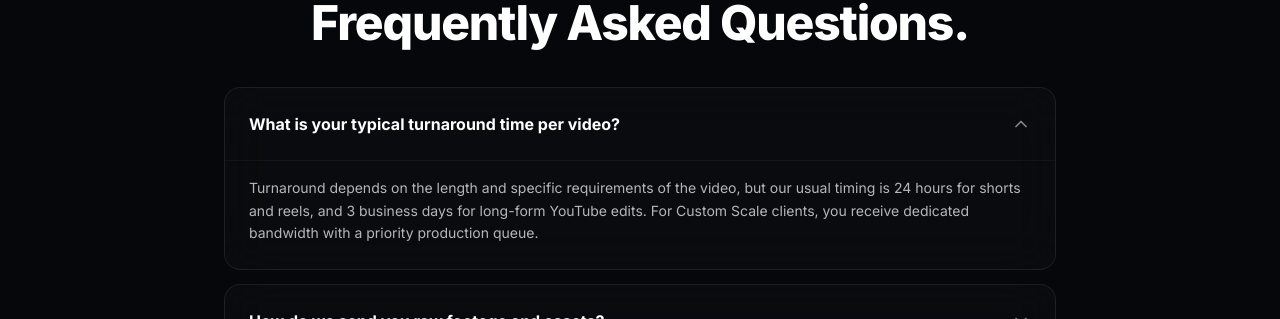
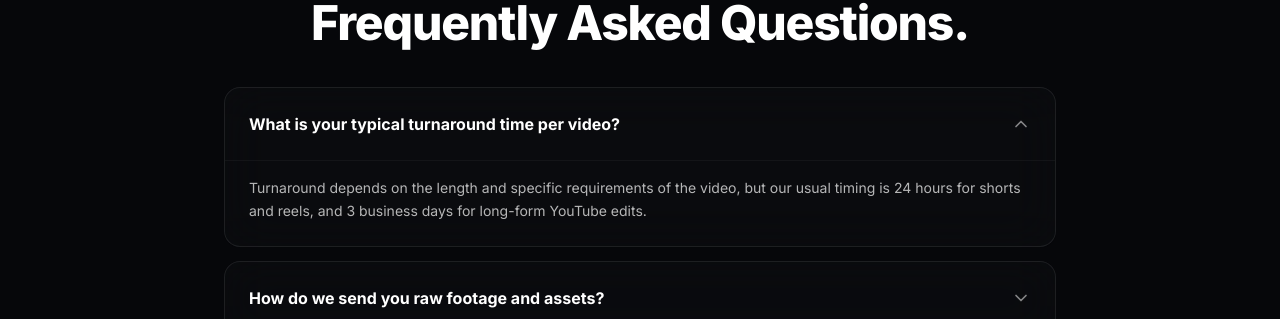
Before and after one commit to harzhx/harzh-agency, a React (Vite) app: page / in a window 1280 px wide. Shown: the part 6839-7158 px from the top of the page. Built offline with nearby package versions, Linux system fonts and the light colour scheme; no server answers.

Commit message:
Streamline FAQ Q1 turnaround answer by removing corporate dedicated queue sentence

```diff
--- a/src/data/agencyData.ts
+++ b/src/data/agencyData.ts
@@ -491,7 +491,7 @@ export const PRICING_PACKAGES: PricingTier[] = [
 export const FAQS_DATA: FaqItem[] = [
   {
     question: "What is your typical turnaround time per video?",
-    answer: "Turnaround depends on the length and specific requirements of the video, but our usual timing is 24 hours for shorts and reels, and 3 business days for long-form YouTube edits. For Custom Scale clients, you receive dedicated bandwidth with a priority production queue.",
+    answer: "Turnaround depends on the length and specific requirements of the video, but our usual timing is 24 hours for shorts and reels, and 3 business days for long-form YouTube edits.",
   },
   {
     question: "How do we send you raw footage and assets?",
```
